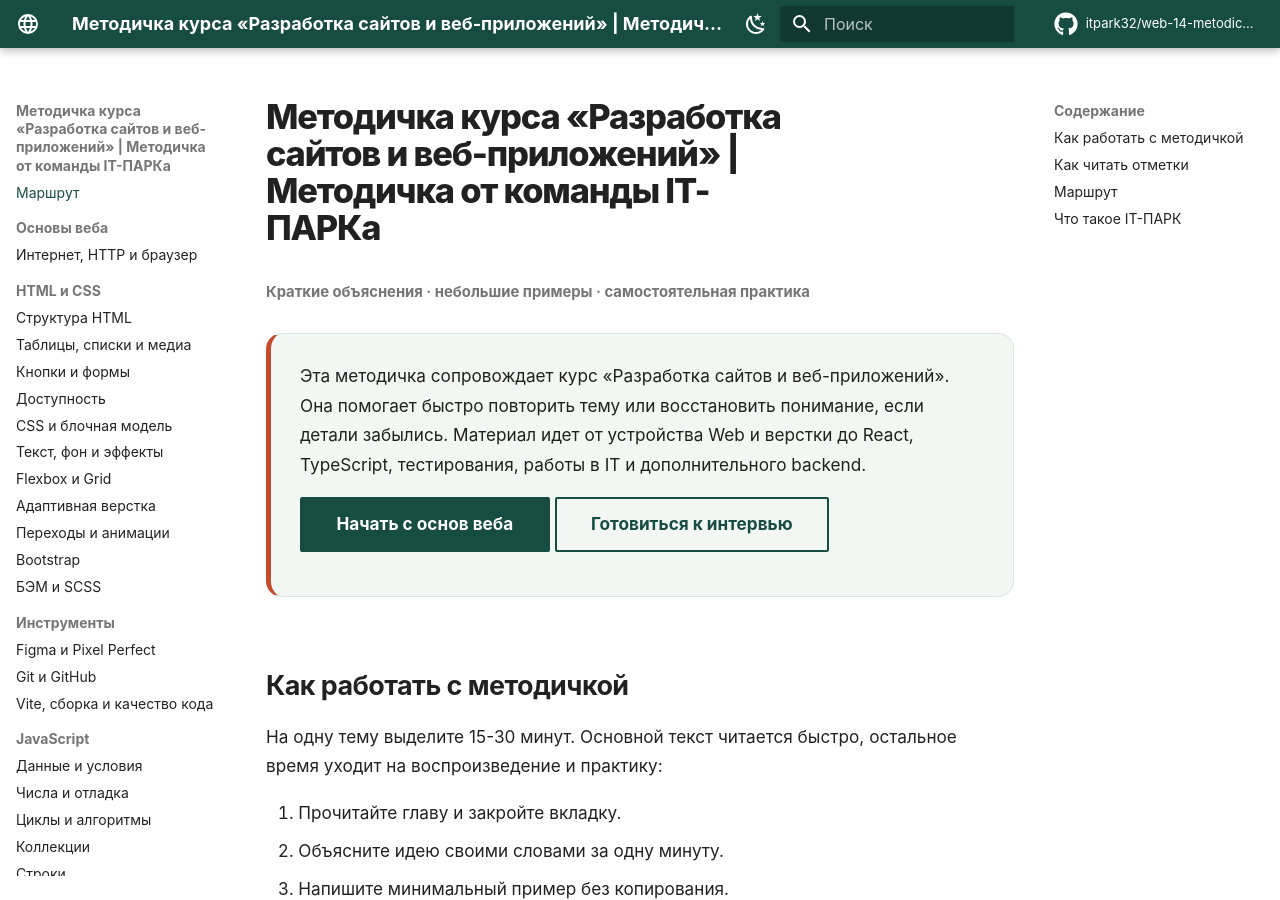
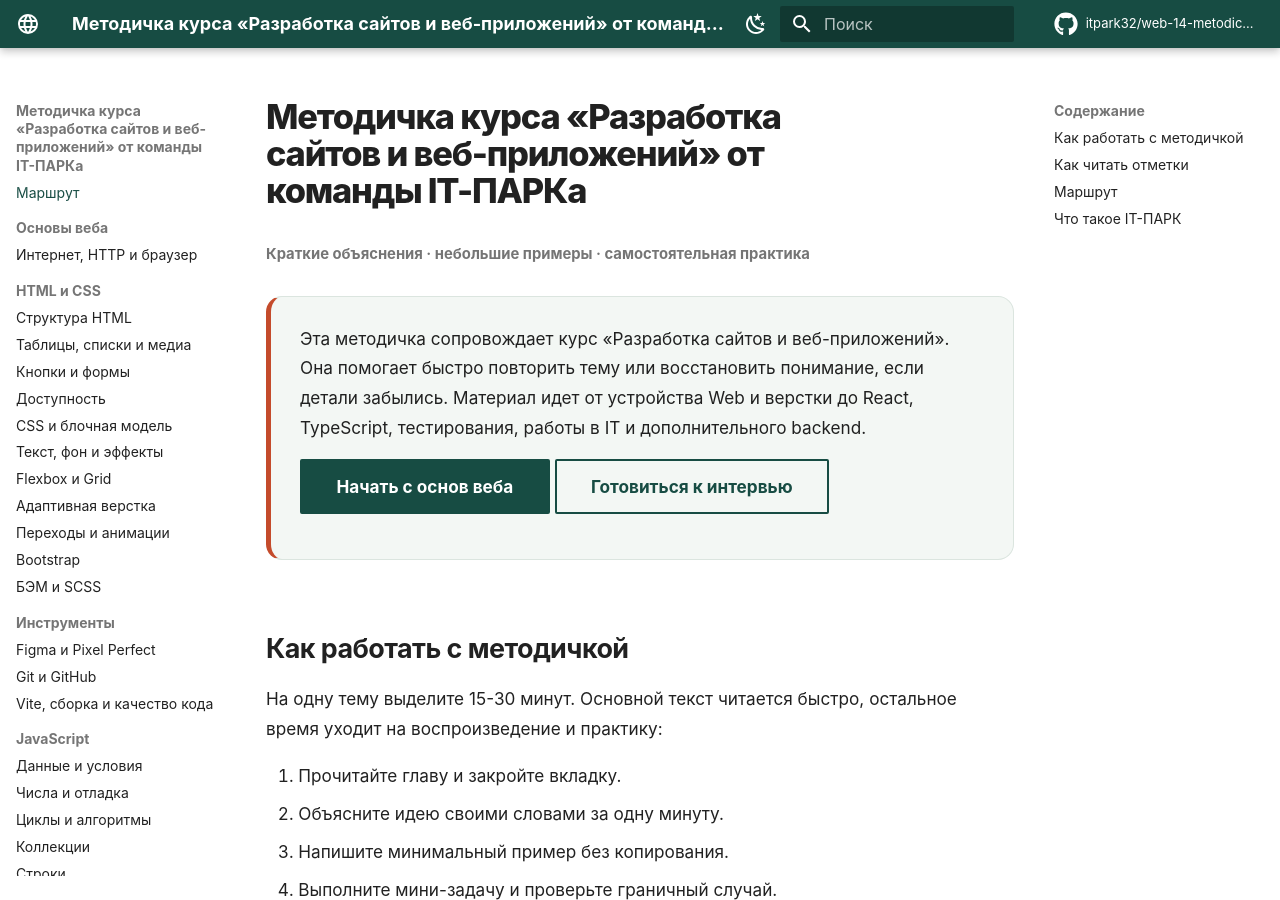
Before and after one commit to itpark32/web-14-metodichka, an MkDocs documentation site: the page built from docs/index.md, in a window 1280 px wide and 900 px high. Built offline with MkDocs 1.6.1 and Material for MkDocs 9.7.7, drawn with Linux system fonts in a browser that asks for light colours; comment, search, counter and statistics services are not loaded.

Commit message:
Simplify handbook title and team attribution

```diff
--- a/README.md
+++ b/README.md
@@ -1,4 +1,4 @@
-# Методичка курса «Разработка сайтов и веб-приложений» | Методичка от команды IT-ПАРКа
+# Методичка курса «Разработка сайтов и веб-приложений» от команды IT-ПАРКа
 
 Краткий учебный справочник: от устройства Web, HTML и CSS до JavaScript, React, TypeScript, тестирования, производительности и дополнительного backend на PHP/Laravel.
 
--- a/docs/index.md
+++ b/docs/index.md
@@ -1,4 +1,4 @@
-# Методичка курса «Разработка сайтов и веб-приложений» | Методичка от команды IT-ПАРКа
+# Методичка курса «Разработка сайтов и веб-приложений» от команды IT-ПАРКа
 
 <p class="reading-time">Краткие объяснения · небольшие примеры · самостоятельная практика</p>
 
--- a/mkdocs.yml
+++ b/mkdocs.yml
@@ -1,4 +1,4 @@
-site_name: Методичка курса «Разработка сайтов и веб-приложений» | Методичка от команды IT-ПАРКа
+site_name: Методичка курса «Разработка сайтов и веб-приложений» от команды IT-ПАРКа
 site_description: Методичка от команды IT-ПАРКа по курсу «Разработка сайтов и веб-приложений» — объяснения, примеры, практика и подготовка к собеседованию
 site_url: https://itpark32.github.io/web-14-metodichka/
 repo_name: itpark32/web-14-metodichka
```
